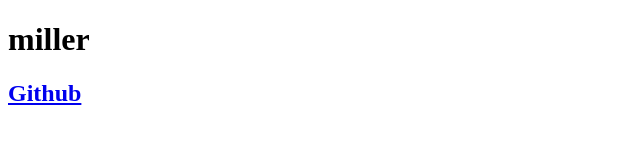
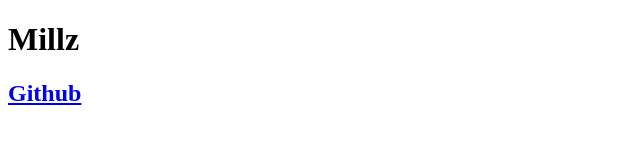
Before and after one commit to millerdicarlo/portfolio-generator, a plain HTML site: page index.html in a window 1280 px wide. Shown: the full height of the page, 0-640 px from the left. Drawn offline with Linux system fonts and the light colour scheme.

Commit message:
generated HTML

```diff
--- a/index.html
+++ b/index.html
@@ -9,7 +9,7 @@
     </head>
 
     <body>
-      <h1>miller</h1>
+      <h1>Millz</h1>
       <h2><a href="https://github.com/millerhub">Github</a></h2>
     </body>
     </html>
```
